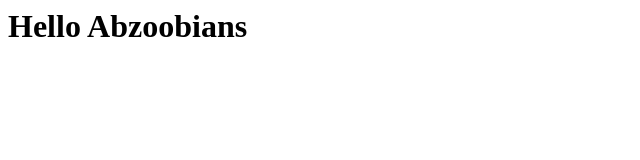
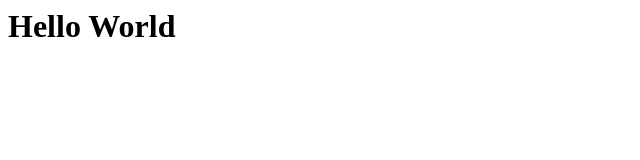
Before and after one commit to Mohammad-Mustafa-2913/Demo, a plain HTML site: page index.html in a window 1280 px wide. Shown: the whole page, without its empty margins (0-640 px from the left). Drawn offline with Linux system fonts and the light colour scheme.

Commit message:
Update index.html

```diff
--- a/index.html
+++ b/index.html
@@ -1,7 +1,7 @@
 <html>
   <body>
     <h1>
-      Hello Abzoobians
+      Hello World
     </h1>
   </body>
 </html>
```
